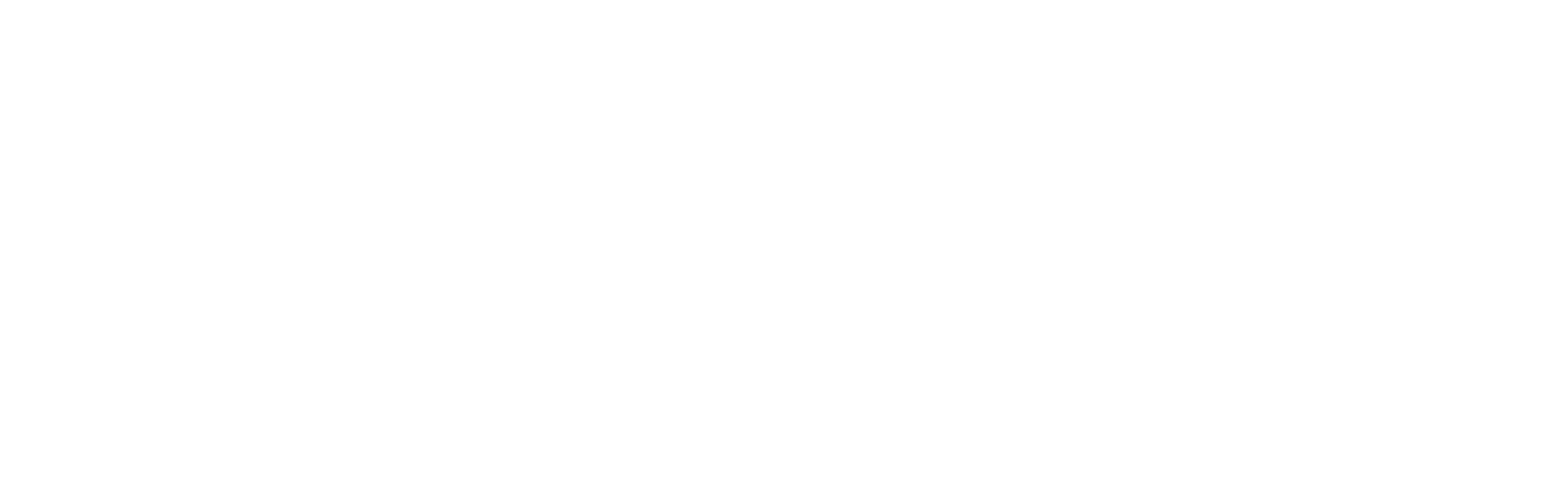
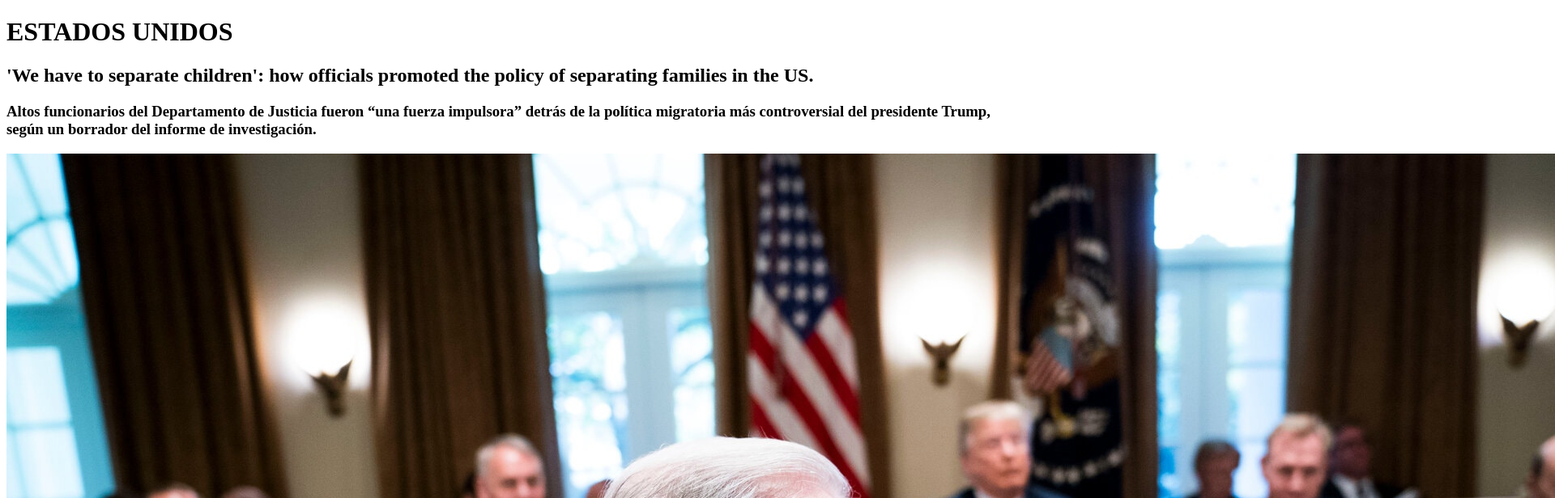
Before and after one commit to MartinGazquez/Total-News, a plain HTML site: page totalnews2.html in a window 1280 px wide. Shown: the top 616 px of the page at 81% size, 1920 px wide, since content can reach past the window. Drawn offline with Linux system fonts and the light colour scheme.

Commit message:
add image totalnews2 in the folder origin master and add titles to totalnews2.html

```diff
--- a/totalnews2.html
+++ b/totalnews2.html
@@ -3,9 +3,18 @@
 <head>
     <meta charset="UTF-8">
     <meta name="viewport" content="width=device-width, initial-scale=1.0">
-    <title>Document</title>
+    <title>https://www.nytimes.com/es/2020/10/09/espanol/separacion-familias-frontera.html</title>
 </head>
 <body>
+    <h1>ESTADOS UNIDOS</h1>
+    <h2>'We have to separate children': how officials promoted the policy of separating families in the US.</h2>
+    <h3>Altos funcionarios del Departamento de Justicia fueron “una fuerza impulsora” detrás de la política
+        migratoria más controversial del presidente Trump, según un borrador del informe de investigación.
+    </h3>
+    <img src="totalnews2.jpg" alt="10">
+    <p>Como fiscal general de Estados Unidos, Jeff Sessions impuso una política migratoria de “tolerancia cero”
+        que separaba a los niños de sus padres.Credit...Doug Mills/The New York Times
+    </p>
 
 </body>
 </html>
```
Also changed, not shown: totalnews2.jpg (added).
